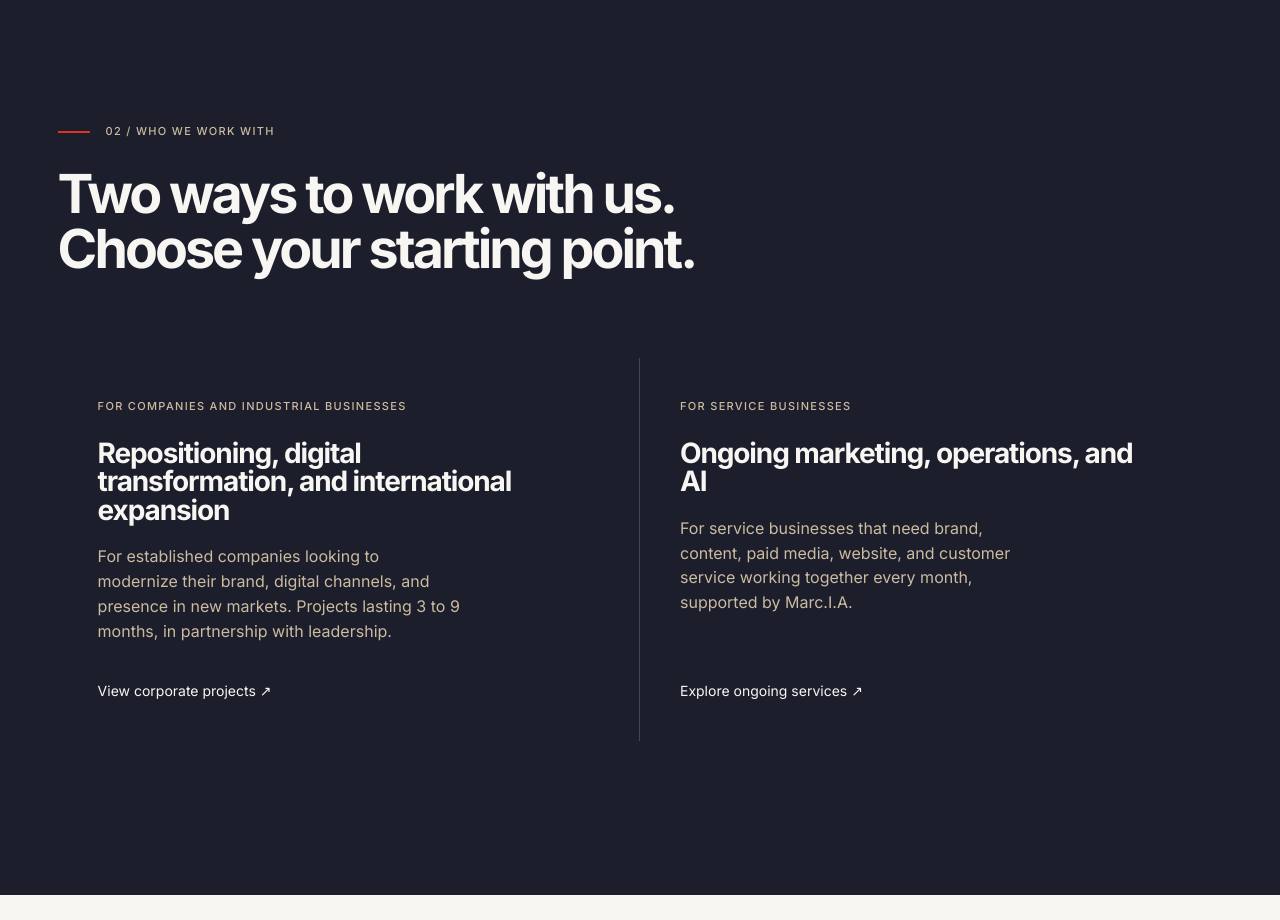
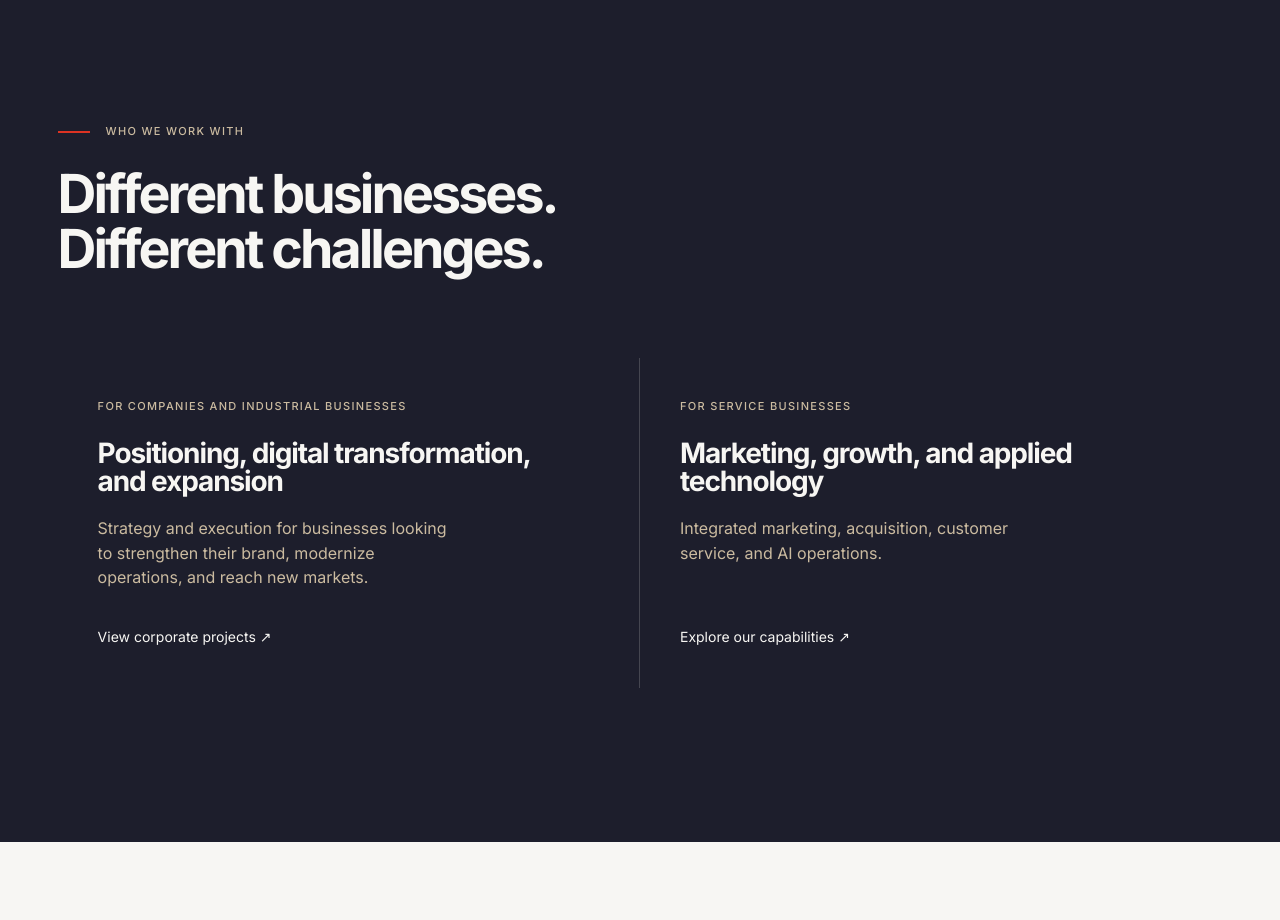
Before and after one commit to contatoagenciawin-ichthus/ichthus-site, a Next.js app: page /en in a window 1280 px wide. Shown: the part 2540-3460 px from the top of the page. Built offline with nearby package versions, Linux system fonts and the light colour scheme.

Commit message:
Refine institutional positioning: audience-doors

```diff
--- a/components/redesign/audience-doors.tsx
+++ b/components/redesign/audience-doors.tsx
@@ -8,18 +8,18 @@ export function AudienceDoors({ locale = 'pt-BR' }: { locale?: SiteLocale } = {}
   const audienceDoors = [
     {
       eyebrow: t("Para empresas e indústrias", "For companies and industrial businesses"),
-      title: t("Reposicionamento, digital e internacionalização", "Repositioning, digital transformation, and international expansion"),
+      title: t("Posicionamento, transformação digital e expansão", "Positioning, digital transformation, and expansion"),
       description:
-        t("Para companhias com operação estabelecida que precisam modernizar marca, canais digitais e presença em novos mercados. Projetos de 3 a 9 meses, conduzidos em parceria com a liderança.", "For established companies looking to modernize their brand, digital channels, and presence in new markets. Projects lasting 3 to 9 months, in partnership with leadership."),
+        t("Estratégia e execução para empresas que precisam fortalecer sua marca, modernizar operações e alcançar novos mercados.", "Strategy and execution for businesses looking to strengthen their brand, modernize operations, and reach new markets."),
       action: t("Ver projetos institucionais", "View corporate projects"),
       href: '#projetos',
     },
     {
       eyebrow: t("Para negócios de serviço", "For service businesses"),
-      title: t("Marketing contínuo, com operação e IA", "Ongoing marketing, operations, and AI"),
+      title: t("Marketing, crescimento e tecnologia aplicada", "Marketing, growth, and applied technology"),
       description:
-        t("Para negócios de serviço que precisam de marca, conteúdo, tráfego, site e atendimento rodando todo mês como um sistema único, com apoio da Marc.I.A.", "For service businesses that need brand, content, paid media, website, and customer service working together every month, supported by Marc.I.A."),
-      action: t("Conhecer o modelo contínuo", "Explore ongoing services"),
+        t("Operações integradas de marketing, aquisição, atendimento e inteligência artificial.", "Integrated marketing, acquisition, customer service, and AI operations."),
+      action: t("Conhecer nossas capacidades", "Explore our capabilities"),
       href: '#atuacao',
     },
   ]
@@ -33,11 +33,11 @@ export function AudienceDoors({ locale = 'pt-BR' }: { locale?: SiteLocale } = {}
       <div className="site-shell">
         <div className="flex items-center gap-4 font-mono text-[11px] uppercase tracking-[0.14em] text-sand">
           <span aria-hidden="true" className="h-[2px] w-8 shrink-0 bg-red" />
-          <p>{t("02 / Com quem trabalhamos", "02 / Who we work with")}</p>
+          <p>{t("Com quem trabalhamos", "Who we work with")}</p>
         </div>
 
         <h2 id="audience-doors-title" className="mt-7 font-display text-[clamp(2.6rem,4.2vw,3.6rem)] font-semibold leading-[1.08] tracking-[-0.035em]">
-          <SplitText lines={[t("Duas formas de trabalhar com a gente.", "Two ways to work with us."), t("Escolha o seu ponto de partida.", "Choose your starting point.")]} />
+          <SplitText lines={[t("Diferentes negócios.", "Different businesses."), t("Diferentes desafios.", "Different challenges.")]} />
         </h2>
 
         <div className="audience-doors-grid mt-14 grid grid-cols-1 md:mt-20 md:grid-cols-2">
```
